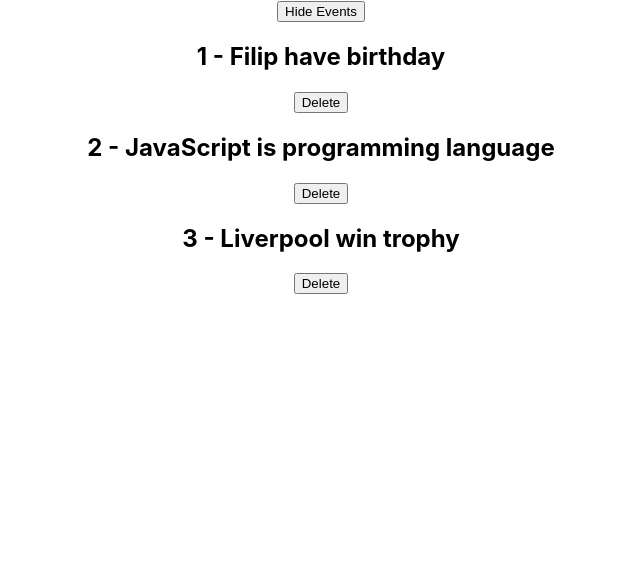
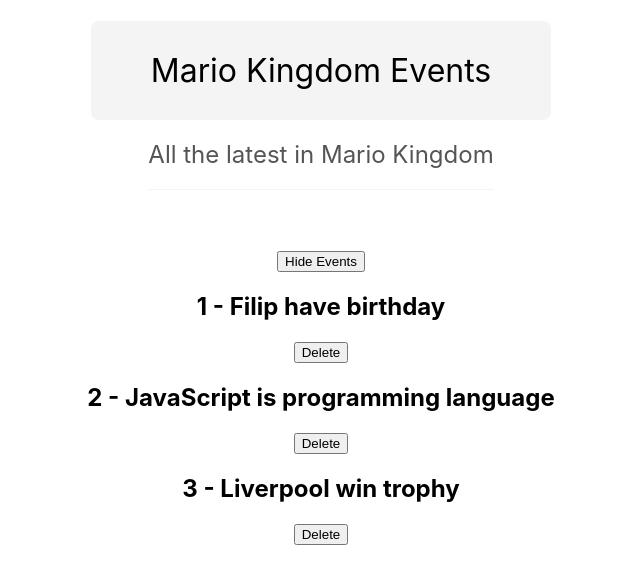
Before and after one commit to filipinec/react-trening, a React (Create React App) app: page / in a window 1280 px wide. Shown: the top 584 px of the page, without its empty margins (319-959 px from the left). Built offline with nearby package versions, Linux system fonts and the light colour scheme.

Commit message:
Create new Component and add style css

```diff
--- a/src/App.js
+++ b/src/App.js
@@ -1,5 +1,6 @@
 import './App.css';
 import { useState } from 'react';
+import Title from './components/Title'
 
 function App() {
 
@@ -11,7 +12,6 @@ const [events, setEvents] = useState([
 
 ])
 
-console.log(showEvents)
 
 
 const handleClick = (id) => {
@@ -25,6 +25,8 @@ setEvents((prevEvents) => {
 }
   return (
     <div className="App">
+
+      <Title />
       {showEvents && (
       <div>
         <button onClick={() => setShowEvents(false)}>Hide Events</button>
--- /dev/null
+++ b/src/components/Title.js
@@ -0,0 +1,11 @@
+const Title = () => {
+  return (
+    <div>
+      <h1 className='title'>Mario Kingdom Events</h1>
+      <br />
+      <h2 className='subtitle'>All the latest in Mario Kingdom</h2>
+    </div>
+  )
+}
+
+export default Title
--- a/src/index.css
+++ b/src/index.css
@@ -11,3 +11,21 @@ code {
   font-family: source-code-pro, Menlo, Monaco, Consolas, 'Courier New',
     monospace;
 }
+
+.title {
+  display: inline-block;
+  padding: 30px 60px;
+  background: #f4f4f4;
+  border-radius: 8px;
+  font-weight: normal;
+  margin-bottom: 10px;
+}
+.subtitle {
+  display: inline-block;
+  color: #555;
+  font-weight: normal;
+  padding-bottom: 20px;
+  border-bottom: 1px solid #f4f4f4;
+  margin-top: 10px;
+  margin-bottom: 60px;
+}
```
